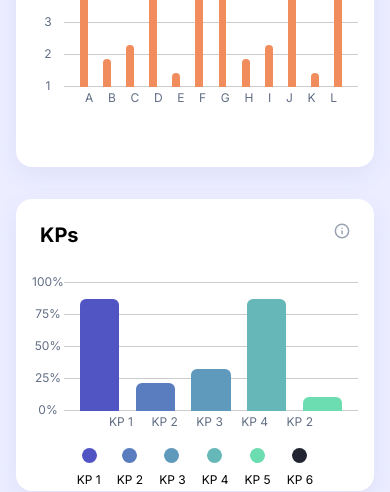
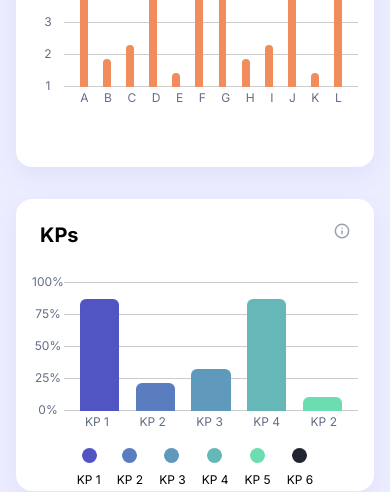
Before and after one commit to vladschool/Charts, a plain HTML site: page index.html in a window 390 px wide. Shown: the part 1833-2325 px from the top of the page. Drawn offline with Linux system fonts and the light colour scheme.

Commit message:
fix responsive chart-bar x-axis

```diff
--- a/style.css
+++ b/style.css
@@ -645,8 +645,20 @@ body {
   padding: 0 1rem;
 }
 
+@media screen and (max-width: 33rem) {
+  .chart-bar__x-axis-list {
+    padding: 0 0.7rem;
+  }
+}
+
 .chart-bar__x-axis-list_kps {
   padding: 0 2.5rem;
+}
+
+@media screen and (max-width: 33rem) {
+  .chart-bar__x-axis-list_kps {
+    padding: 0 1rem;
+  }
 }
 
 .dashboard__rating-kps-btn-groups {
```
